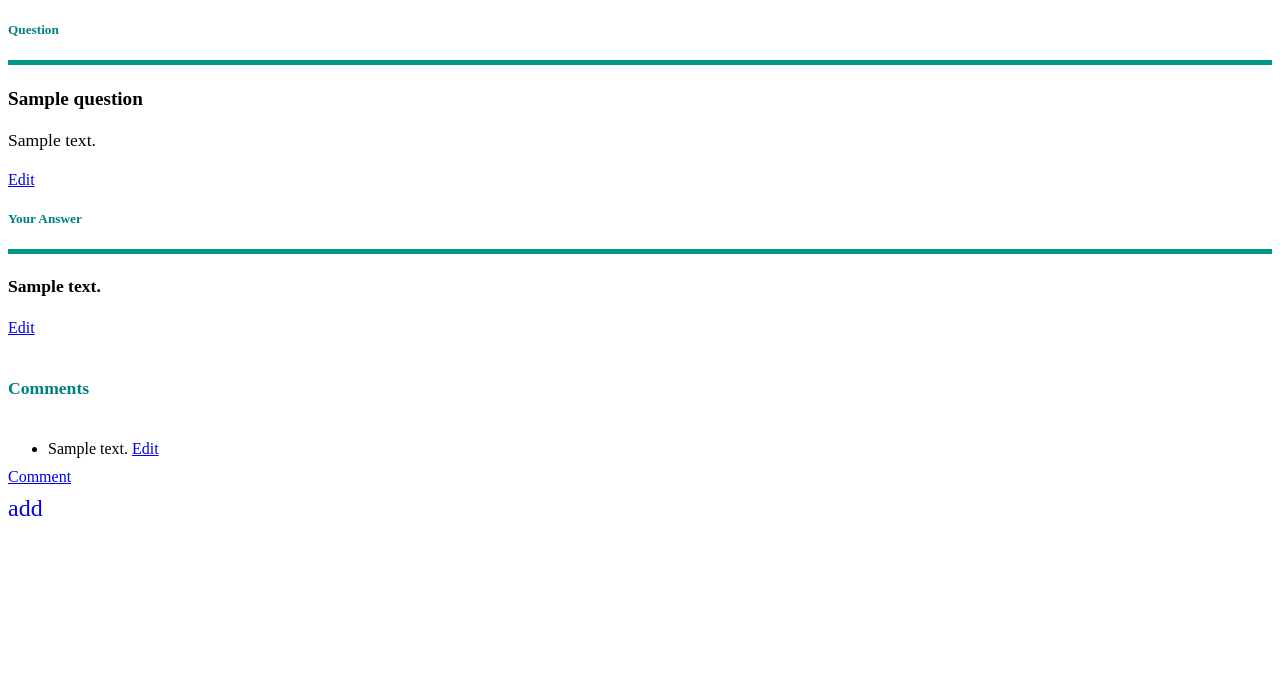
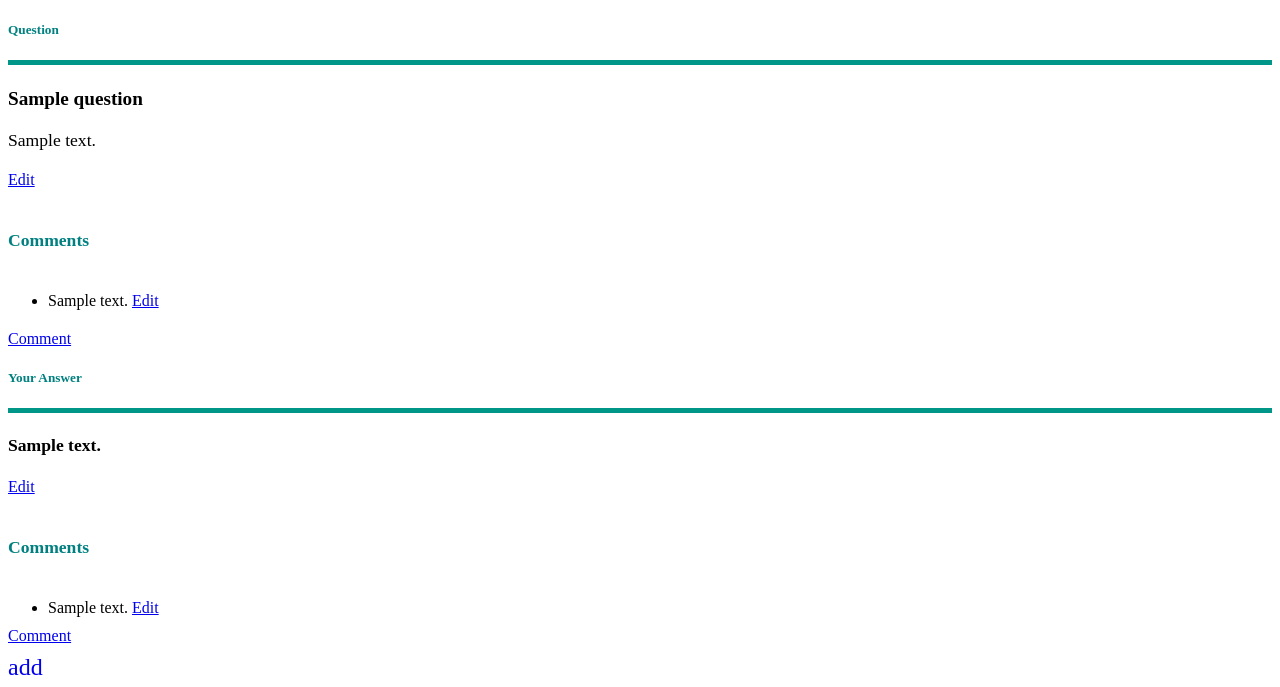
Before and after one commit to rochakgupta/miniquora, a Django app: page /question/1/ in a window 1280 px wide. Shown: the part 114-801 px from the top of the page. Before the commit the page ends 630 px from the top, so only its background shows below. Run offline with Django 3.2, Linux system fonts and the light colour scheme; a user stored in the database is signed in; tables that the repository leaves empty hold one stand-in row (values such as "Sample post"); parts of the project's set-up code (start-up, migrations or seed data) failed here and were passed over; some libraries are stand-ins or nearby versions; some web fonts are replaced.

Commit message:
Add comment on question feature, changing urls.py, models.py, views.py and html files

```diff
--- a/miniquora/qac/models.py
+++ b/miniquora/qac/models.py
@@ -30,7 +30,8 @@
     created_on = models.DateTimeField(auto_now_add=True)
     created_by = models.ForeignKey(MyUser, on_delete = models.CASCADE, related_name='comments_created')
     upvoted_by = models.ManyToManyField(MyUser, related_name='comments_upvoted', blank=True)
-    answer = models.ForeignKey(Answer, on_delete = models.CASCADE, related_name='comments')
+    answer = models.ForeignKey(Answer, on_delete = models.CASCADE, related_name='comments',null=True, default=None)
+    question = models.ForeignKey(Question, on_delete = models.CASCADE, related_name='comments',null=True, default=None)
 
     def __str__(self):
         return self.text
--- a/miniquora/qac/templates/qac/add_comment.html
+++ b/miniquora/qac/templates/qac/add_question_comment.html
@@ -6,13 +6,13 @@
     <div class="col s12 m10 l8 offset-m1 offset-l2">
         <div class="card-panel" style="margin-bottom:0;margin-top:20px;">
             <h4> Add Comment </h4>
-            <form action="{% url 'add-comment' id=q_id a_id=ans_id %}" method='POST'>
+            <form action="{% url 'add-question-comment' id=q_id %}" method='POST'>
                 {% csrf_token %}
                 {% form form=f %}
                 {% endform %}
                 <div class="row center">
                     <div class="col s12">
-                        <button type="submit" id="add_comment-btn" name="add_comment" class="btn waves-effect waves-light">Add Comment</button>
+                        <button type="submit" id="add_question_comment-btn" name="add_question_comment" class="btn waves-effect waves-light">Add Comment</button>
                     </div>
                 </div>
             </form>
--- a/miniquora/qac/templates/qac/detail.html
+++ b/miniquora/qac/templates/qac/detail.html
@@ -46,6 +46,34 @@
                             </div>
                             {% endif %}
                         {% endif %}
+
+                        {% with c_list=q.comments.all %}
+                        {% if c_list %}
+                        <div class="card-title center" style="color:teal;">
+                            <h6 class="c_head">Comments</h6>
+                        </div>
+                        <ul class="collection" style="margin-bottom:0;">
+                            {% for c in c_list %}
+                                <li class="collection-item">
+                                    <div class="row" style="line-height:normal; margin-bottom:10px;">
+                                    <span class="col s12 c_text" style="margin-bottom:10px;">{{ c.text }}</span>
+                                    {% if c.created_by == request.user %}
+                                        <a href="{% url 'edit-question-comment' id=q.id c_id=c.id %}" class="btn waves-effect waves-light right" style="margin-right:10px;">Edit</a>
+                                    {% else %}
+                                        <p class="right" style="margin-right:10px;margin-bottom:5px;">{{ c.created_by }}</p>
+                                    {% endif %}
+                                    </div>
+                                </li>
+                            {% endfor %}
+                        </ul>
+                        {% endif %}
+                        {% endwith %}
+                        <div class="row center" style="margin-bottom:10px;margin-top:20px;">
+                        <div class="col s12">
+                            <a href="{% url 'add-question-comment' id=q.id %}" class="btn waves-effect waves-light">Comment</a>
+                        </div>
+                        </div>
+
                     </div>
                 </div>
             </div>
@@ -80,7 +108,7 @@
                                             <div class="row" style="line-height:normal; margin-bottom:10px;">
                                             <span class="col s12 c_text" style="margin-bottom:10px;">{{ c.text }}</span>
                                             {% if c.created_by == request.user %}
-                                                <a href="{% url 'edit-comment' id=q.id a_id=a_user.id c_id=c.created_by.id %}" class="btn waves-effect waves-light right" style="margin-right:10px;">Edit</a>
+                                                <a href="{% url 'edit-answer-comment' id=q.id a_id=a_user.id c_id=c.id %}" class="btn waves-effect waves-light right" style="margin-right:10px;">Edit</a>
                                             {% else %}
                                                 <p class="right" style="margin-right:10px;margin-bottom:5px;">{{ c.created_by }}</p>
                                             {% endif %}
@@ -94,7 +122,7 @@
                         </div>
                         <div class="row center" style="margin-bottom:10px;">
                             <div class="col s12">
-                                <a href="{% url 'add-comment' id=q.id a_id=a_user.id %}" class="btn waves-effect waves-light">Comment</a>
+                                <a href="{% url 'add-answer-comment' id=q.id a_id=a_user.id %}" class="btn waves-effect waves-light">Comment</a>
                             </div>
                         </div>
                     </div>
@@ -148,7 +176,7 @@
                                                 <div class="row" style="line-height:normal; margin-bottom:10px;">
                                                 <span class="col s12 c_text" style="margin-bottom:10px;margin-top:10px;">{{ c.text }}</span>
                                                 {% if c.created_by == request.user %}
-                                                    <a href="{% url 'edit-comment' id=q.id a_id=a.id c_id=c.created_by.id %}" class="btn waves-effect waves-light right" style="margin-right:10px;">Edit</a>
+                                                    <a href="{% url 'edit-answer-comment' id=q.id a_id=a.id c_id=c.id %}" class="btn waves-effect waves-light right" style="margin-right:10px;">Edit</a>
                                                 {% else %}
                                                     <p class="right" style="margin-right:10px;">{{ c.created_by }}</p>
                                                 {% endif %}
@@ -162,7 +190,7 @@
                             </div>
                             <div class="row center" style="margin-bottom:10px;">
                                 <div class="col s12">
-                                    <a href="{% url 'add-comment' id=q.id a_id=a.id %}" class="btn waves-effect waves-light">Comment</a>
+                                    <a href="{% url 'add-answer-comment' id=q.id a_id=a.id %}" class="btn waves-effect waves-light">Comment</a>
                                 </div>
                             </div>
                         </div>
--- a/miniquora/qac/templates/qac/edit_comment.html
+++ b/miniquora/qac/templates/qac/edit_question_comment.html
@@ -6,13 +6,13 @@
     <div class="col s12 m10 l8 offset-m1 offset-l2">
         <div class="card-panel" style="margin-bottom:0;margin-top:20px;">
             <h4> Edit Comment </h4>
-            <form action="{% url 'edit-comment' id=q_id a_id=a_id c_id=c_id %}" method='POST'>
+            <form action="{% url 'edit-question-comment' id=q_id c_id=c_id %}" method='POST'>
                 {% csrf_token %}
                 {% form form=f %}
                 {% endform %}
                 <div class="row center">
                     <div class="col s12">
-                        <button type="submit" id="edit_comment-btn" name="edit_comment" class="btn waves-effect waves-light">Update Comment</button>
+                        <button type="submit" id="edit_question_comment-btn" name="edit_question_comment" class="btn waves-effect waves-light">Update Comment</button>
                     </div>
                 </div>
             </form>
--- a/miniquora/qac/urls.py
+++ b/miniquora/qac/urls.py
@@ -1,12 +1,24 @@
 from django.conf.urls import url
-from .views import add_question, show_question, edit_question, add_answer, edit_answer, add_comment, edit_comment
+from .views import add_question, show_question, edit_question, add_answer, edit_answer, add_question_comment, edit_question_comment, add_answer_comment, edit_answer_comment
+
+#urlpatterns = [
+#    url(r'^(?P<id>\d+)/$', show_question, name="show-question"),
+#    url(r'^add/$', add_question, name="add-question"),
+#    url(r'^(?P<id>\d+)/edit/$', edit_question, name="edit-question"),
+#    url(r'^(?P<id>\d+)/add/$', add_answer, name="add-answer"),
+#    url(r'^(?P<id>\d+)/(?P<a_id>\d+)/edit/$', edit_answer, name="edit-answer"),
+#    url(r'^(?P<id>\d+)/(?P<a_id>\d+)/add/$', add_comment, name="add-comment"),
+#    url(r'^(?P<id>\d+)/(?P<a_id>\d+)/(?P<c_id>\d+)/edit/$', edit_comment, name="edit-comment")
+#]
 
 urlpatterns = [
     url(r'^(?P<id>\d+)/$', show_question, name="show-question"),
     url(r'^add/$', add_question, name="add-question"),
     url(r'^(?P<id>\d+)/edit/$', edit_question, name="edit-question"),
-    url(r'^(?P<id>\d+)/add/$', add_answer, name="add-answer"),
-    url(r'^(?P<id>\d+)/(?P<a_id>\d+)/edit/$', edit_answer, name="edit-answer"),
-    url(r'^(?P<id>\d+)/(?P<a_id>\d+)/add/$', add_comment, name="add-comment"),
-    url(r'^(?P<id>\d+)/(?P<a_id>\d+)/(?P<c_id>\d+)/edit/$', edit_comment, name="edit-comment")
+    url(r'^(?P<id>\d+)/comment/add/$', add_question_comment, name="add-question-comment"),
+    url(r'^(?P<id>\d+)/comment/(?P<c_id>\d+)/edit/$', edit_question_comment, name="edit-question-comment"),
+    url(r'^(?P<id>\d+)/answer/add/$', add_answer, name="add-answer"),
+    url(r'^(?P<id>\d+)/answer/(?P<a_id>\d+)/edit/$', edit_answer, name="edit-answer"),
+    url(r'^(?P<id>\d+)/answer/(?P<a_id>\d+)/comment/add/$', add_answer_comment, name="add-answer-comment"),
+    url(r'^(?P<id>\d+)/answer/(?P<a_id>\d+)/comment/(?P<c_id>\d+)/edit/$', edit_answer_comment, name="edit-answer-comment")
 ]
--- a/miniquora/qac/views.py
+++ b/miniquora/qac/views.py
@@ -104,7 +104,42 @@
 
 @require_http_methods(['GET', 'POST'])
 @login_required
-def add_comment(request, id = None, a_id = None):
+def add_question_comment(request, id = None):
+    question_obj = get_object_or_404(Question, id = id)
+    if request.method == 'GET':
+        f = CommentCreateForm()
+    else:
+        f = CommentCreateForm(request.POST)
+        if f.is_valid():
+            comment_obj = f.save(commit = False)
+            comment_obj.created_by = request.user
+            comment_obj.question = question_obj
+            comment_obj.save()
+            return redirect(reverse('show-question', kwargs={'id': id }))
+
+    return render(request, 'qac/add_question_comment.html', {'f': f, 'q_id': id})
+
+
+@require_http_methods(['GET', 'POST'])
+@login_required
+def edit_question_comment(request, id = None, c_id = None):
+    question_obj = get_object_or_404(Question, id = id)
+    comment_obj = get_object_or_404(Comment, id = c_id)
+    if comment_obj.created_by != request.user:
+        return redirect(reverse('show-question',kwargs={'id': id }))
+    if request.method == 'GET':
+        f = CommentCreateForm(instance = comment_obj)
+    else:
+        f = CommentCreateForm(request.POST, instance = comment_obj)
+        if f.is_valid():
+            comment_obj = f.save()
+            return redirect(reverse('show-question',kwargs={'id': id }))
+    return render(request, 'qac/edit_question_comment.html', {'f': f, 'q_id': id, 'c_id': c_id })
+
+
+@require_http_methods(['GET', 'POST'])
+@login_required
+def add_answer_comment(request, id = None, a_id = None):
     question_obj = get_object_or_404(Question, id = id)
     answer_obj = get_object_or_404(Answer, id = a_id)
     if request.method == 'GET':
@@ -118,25 +153,25 @@
             comment_obj.save()
             return redirect(reverse('show-question', kwargs={'id': id }))
 
-    return render(request, 'qac/add_comment.html', {'f': f, 'q_id': id, 'ans_id': a_id})
+    return render(request, 'qac/add_answer_comment.html', {'f': f, 'q_id': id, 'a_id': a_id})
 
 
 @require_http_methods(['GET', 'POST'])
 @login_required
-def edit_comment(request, id = None, a_id = None, c_id = None):
+def edit_answer_comment(request, id = None, a_id = None, c_id = None):
     question_obj = get_object_or_404(Question, id = id)
     answer_obj = get_object_or_404(Answer, id = a_id)
     comment_obj = get_object_or_404(Comment, id = c_id)
     if comment_obj.created_by != request.user:
         return redirect(reverse('show-question',kwargs={'id': id }))
     if request.method == 'GET':
-        f = CommentCreateForm(instance = answer_obj)
+        f = CommentCreateForm(instance = comment_obj)
     else:
         f = CommentCreateForm(request.POST, instance = comment_obj)
         if f.is_valid():
             comment_obj = f.save()
             return redirect(reverse('show-question',kwargs={'id': id }))
-    return render(request, 'qac/edit_comment.html', {'f': f, 'q_id': id, 'a_id': a_id, 'c_id': c_id })
+    return render(request, 'qac/edit_answer_comment.html', {'f': f, 'q_id': id, 'a_id': a_id, 'c_id': c_id })
 
 
 @require_GET
```
Also changed, not shown: miniquora/qac/templates/qac/add_answer_comment.html (added, +22 -0 lines), miniquora/qac/templates/qac/edit_answer_comment.html (added, +22 -0 lines), miniquora/account/migrations/0005_myuser_profile_pic.py (added), miniquora/qac/migrations/0007_auto_20160412_0926.py (added), miniquora/qac/migrations/0008_auto_20160412_1026.py (added).
